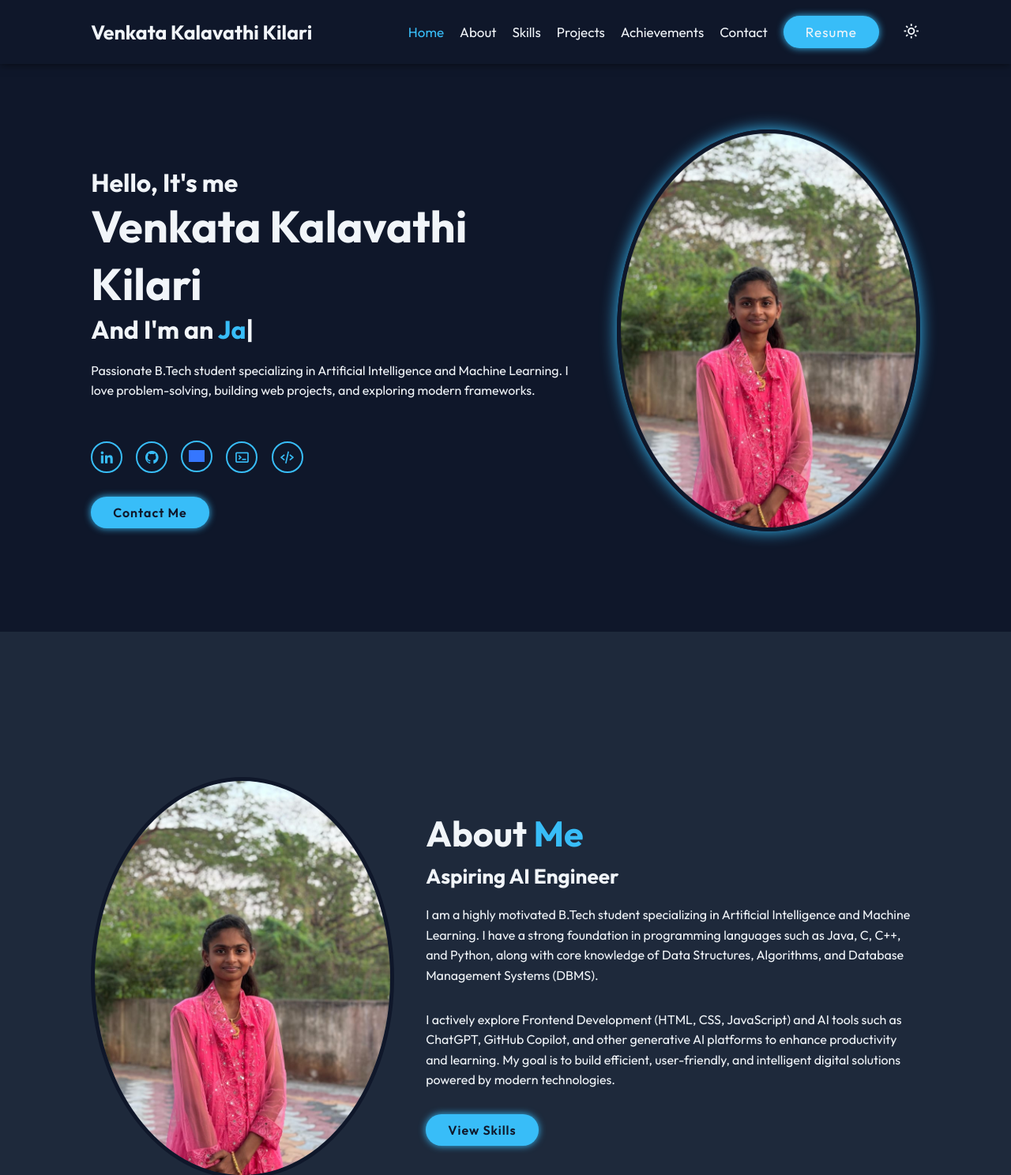
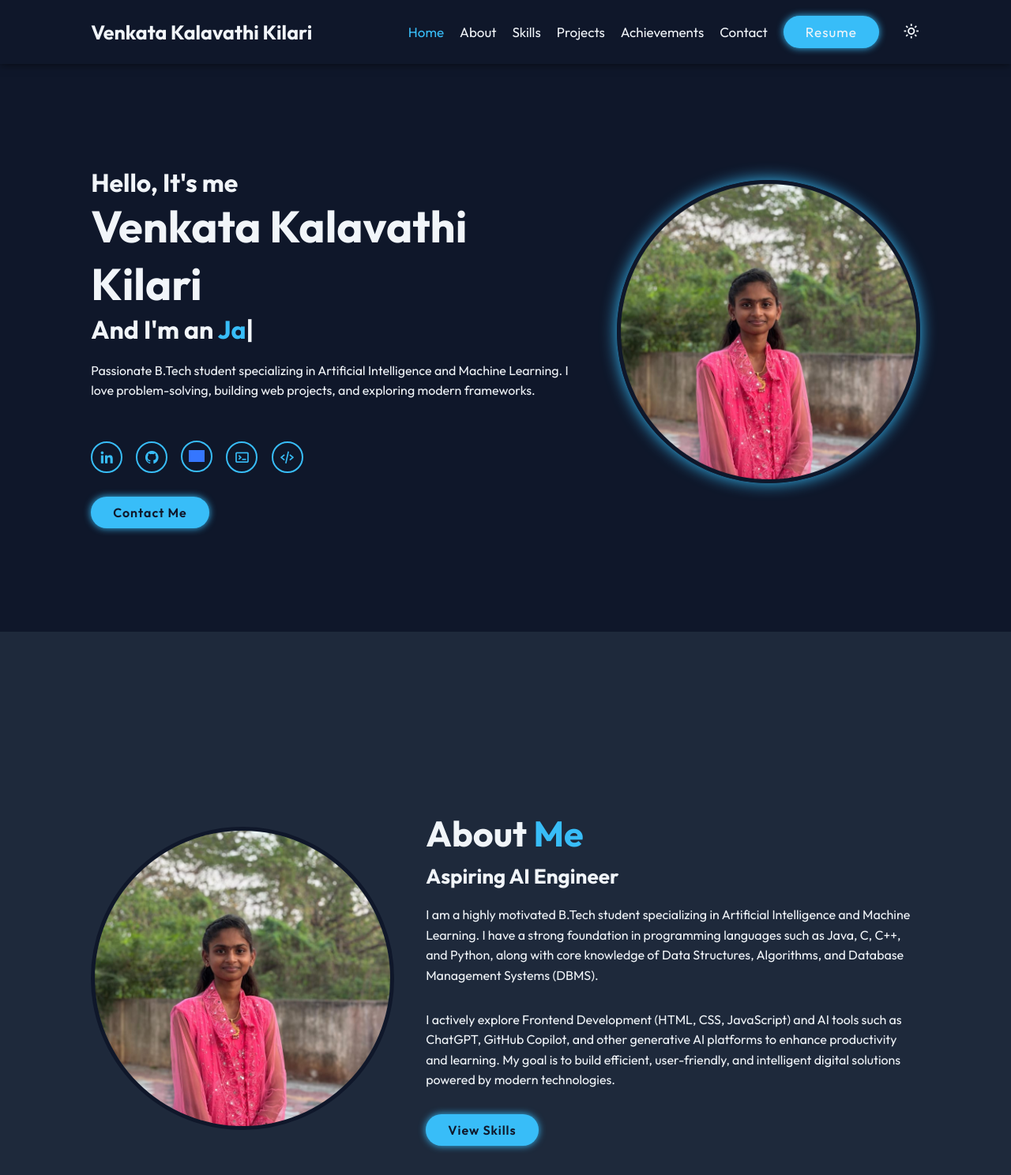
Before and after one commit to venkata-kalavathi-kilari/portifolio, a plain HTML site: page index.html in a window 1280 px wide. Shown: the top 1488 px of the page at 79% size. Drawn offline with nearby package versions, Linux system fonts and the light colour scheme; grey boxes are pictures that could not be loaded.

Commit message:
Update style.css

```diff
--- a/style.css
+++ b/style.css
@@ -6,7 +6,9 @@
     --second-bg-color: #e2e8f0;
     --shadow-color: rgba(0,0,0,0.1);
 }
-
+.profile-img:hover{
+   transform: scale(1.1);
+}
 .dark-mode {
     --bg-color: #0f172a;
     --text-color: #f1f5f9;
@@ -209,11 +211,15 @@ span.multiple-text {
 
 .home-img .img-box {
     width: 30vw;
+    height: 30vw;
     animation: floatImage 4s ease-in-out infinite;
 }
 
 .home-img .img-box img {
+    display: block;
     width: 100%;
+    height: 100%;
+    object-fit: cover;
     border-radius: 50%;
     box-shadow: 0 0 2rem var(--main-color);
     border: 5px solid var(--bg-color);
@@ -236,6 +242,8 @@ span.multiple-text {
 
 .about-img img {
     width: 30vw;
+    height: 30vw;
+    object-fit: cover;
     border-radius: 50%;
     border: 5px solid var(--bg-color);
 }
```
